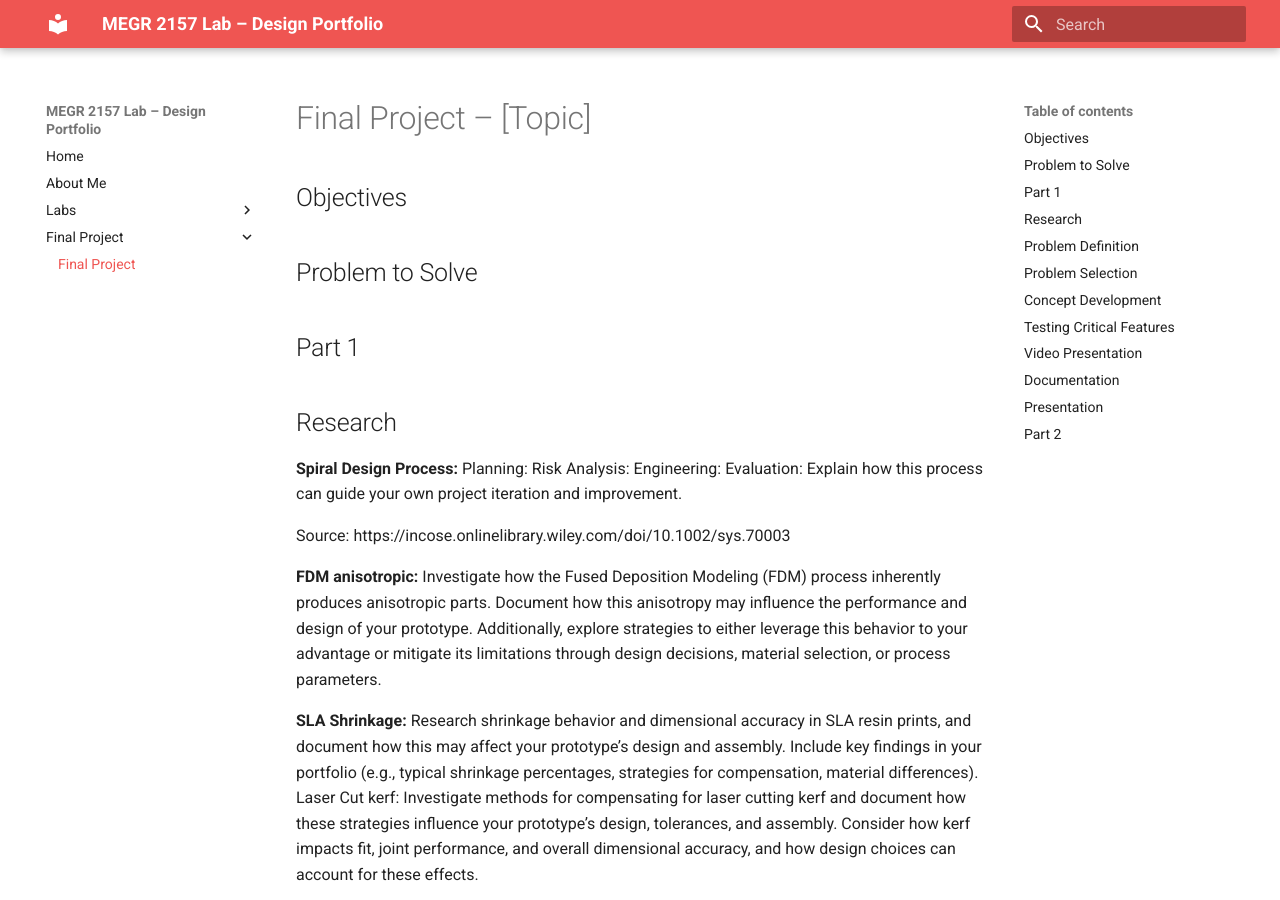
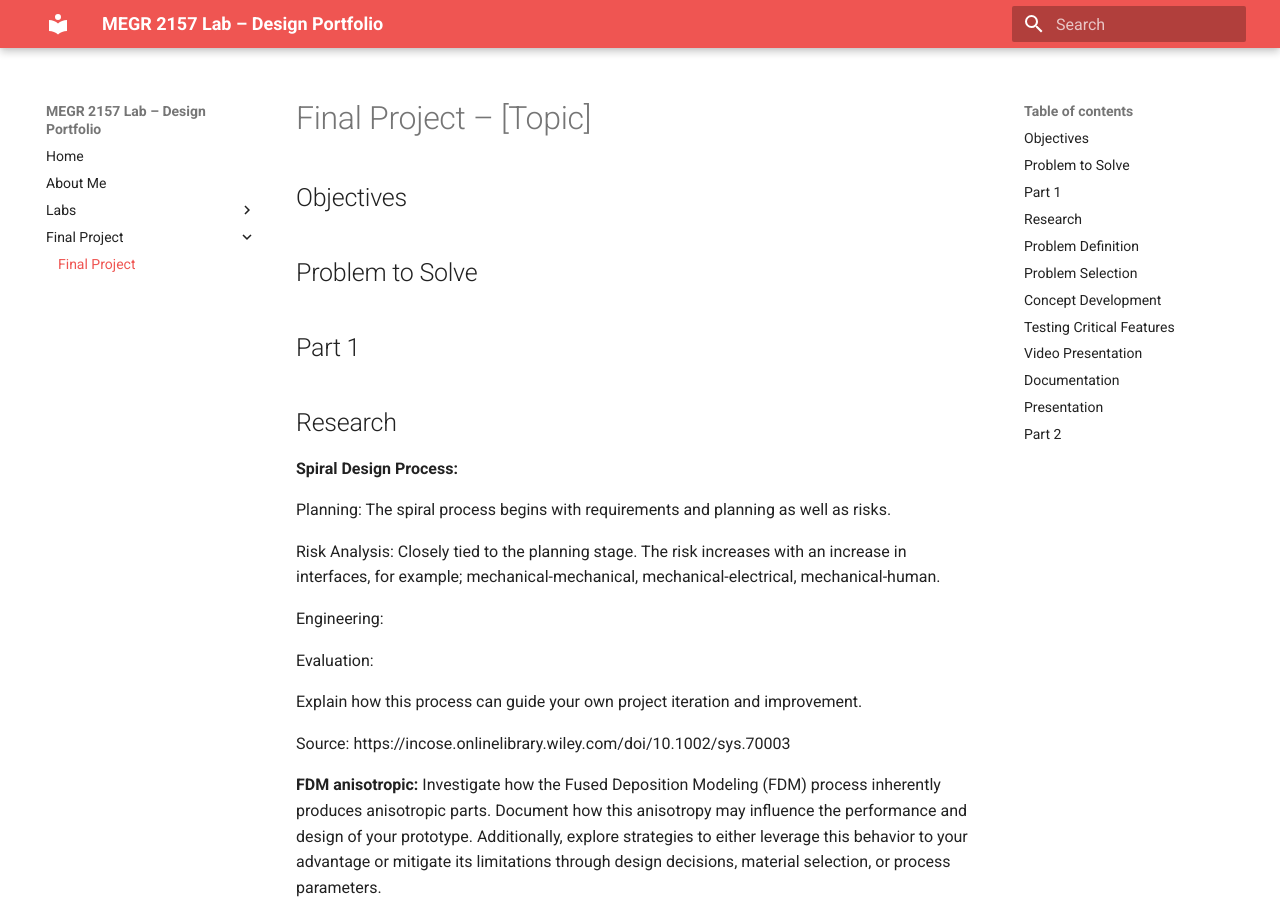
Before and after one commit to jfbrand/jack-brandon-lab-portfolio, an MkDocs documentation site: the page built from docs/finalproject/index.md, in a window 1280 px wide and 900 px high. Built offline with MkDocs 1.6.1 and Material for MkDocs 9.7.7, drawn with Linux system fonts in a browser that asks for light colours.

Commit message:
Enhance Spiral Design Process section with details
Added detailed explanations for Planning and Risk Analysis in the Spiral Design Process section.

```diff
--- a/docs/finalproject/index.md
+++ b/docs/finalproject/index.md
@@ -11,10 +11,15 @@
 ## Research
 
 **Spiral Design Process:**
-Planning:
-Risk Analysis:
+
+Planning: The spiral process begins with requirements and planning as well as risks.
+
+Risk Analysis: Closely tied to the planning stage. The risk increases with an increase in interfaces, for example; mechanical-mechanical, mechanical-electrical, mechanical-human.
+
 Engineering:
+
 Evaluation:
+
 Explain how this process can guide your own project iteration and improvement.
 
 Source: https://incose.onlinelibrary.wiley.com/doi/10.1002/sys.70003
```
